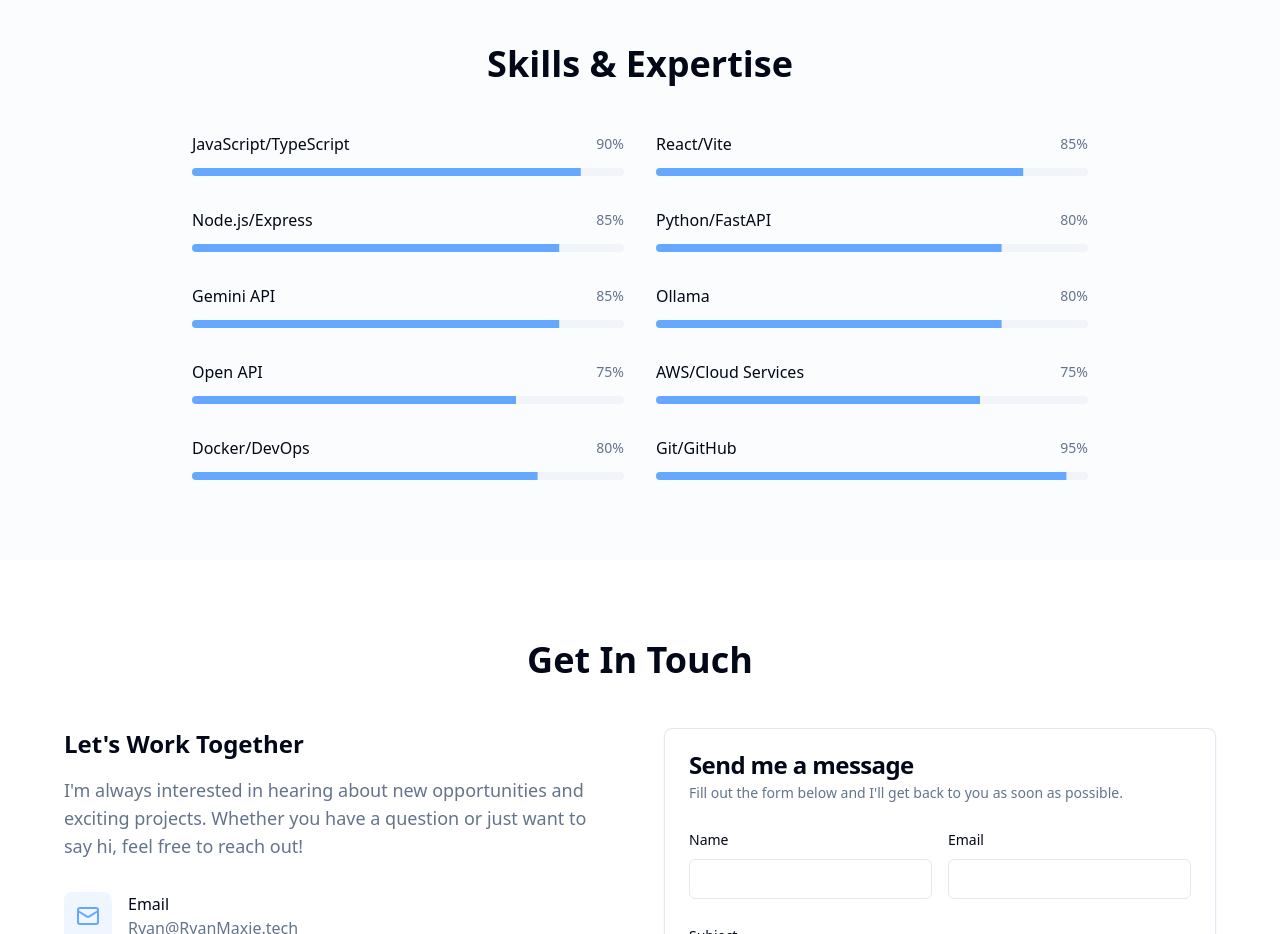
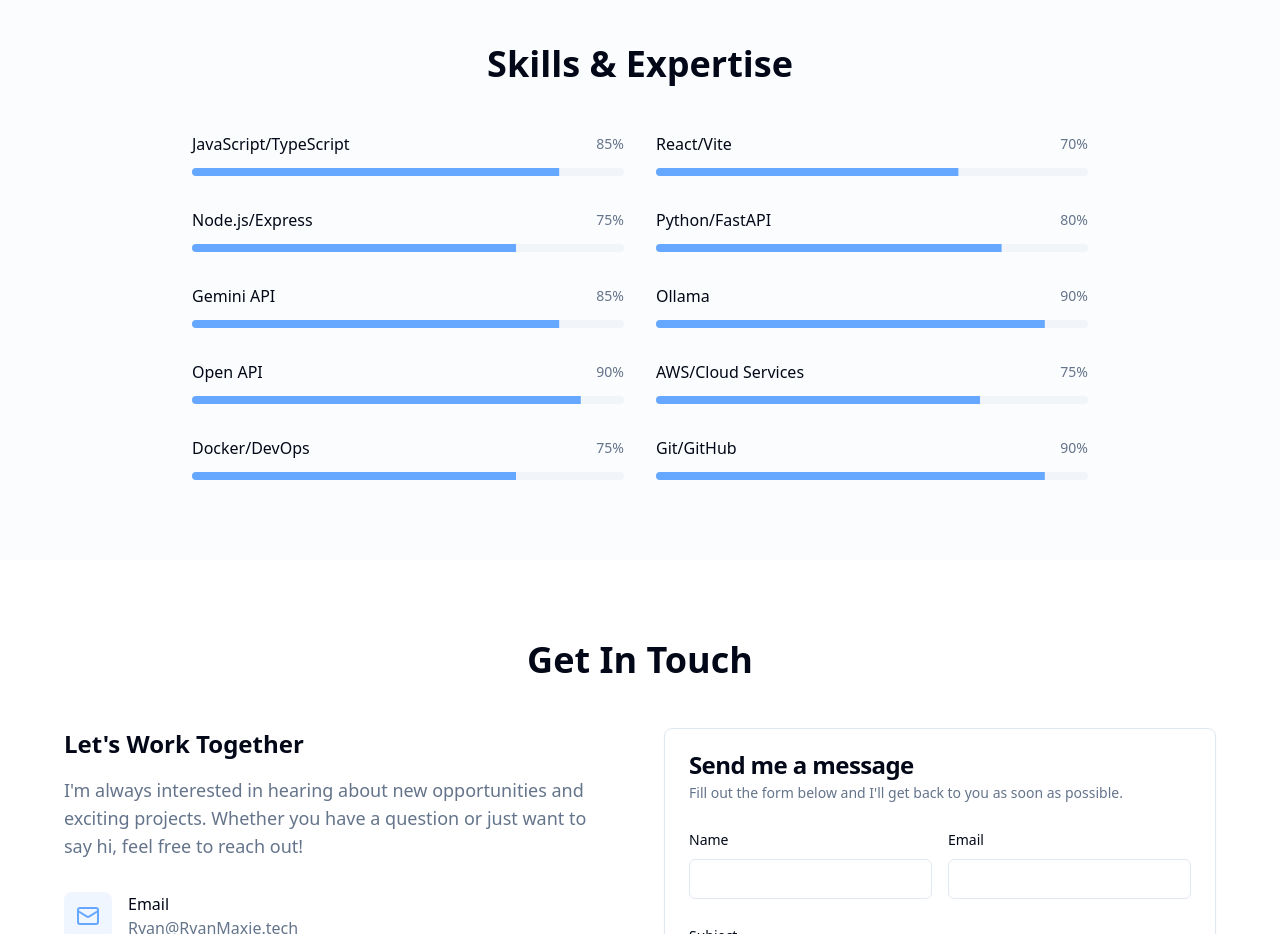
Before and after one commit to RyanMaxiemus/portfolio-light-blue, a React (Vite) app: page / in a window 1280 px wide. Shown: the part 2680-3614 px from the top of the page. Built offline with nearby package versions, Linux system fonts and the light colour scheme.

Commit message:
fix: adjust skill levels in Skills component for accuracy

```diff
--- a/src/components/Skills.tsx
+++ b/src/components/Skills.tsx
@@ -2,16 +2,16 @@ import { Progress } from '@/components/ui/progress';
 import { useEffect, useRef, useState } from 'react';
 
 const skills = [
-  { name: 'JavaScript/TypeScript', level: 90 },
-  { name: 'React/Vite', level: 85 },
-  { name: 'Node.js/Express', level: 85 },
+  { name: 'JavaScript/TypeScript', level: 85 },
+  { name: 'React/Vite', level: 70 },
+  { name: 'Node.js/Express', level: 75 },
   { name: 'Python/FastAPI', level: 80 },
   { name: 'Gemini API', level: 85 },
-  { name: 'Ollama', level: 80 },
-  { name: 'Open API', level: 75 },
+  { name: 'Ollama', level: 90 },
+  { name: 'Open API', level: 90 },
   { name: 'AWS/Cloud Services', level: 75 },
-  { name: 'Docker/DevOps', level: 80 },
-  { name: 'Git/GitHub', level: 95 }
+  { name: 'Docker/DevOps', level: 75 },
+  { name: 'Git/GitHub', level: 90 }
 ];
 
 export function Skills() {
```
